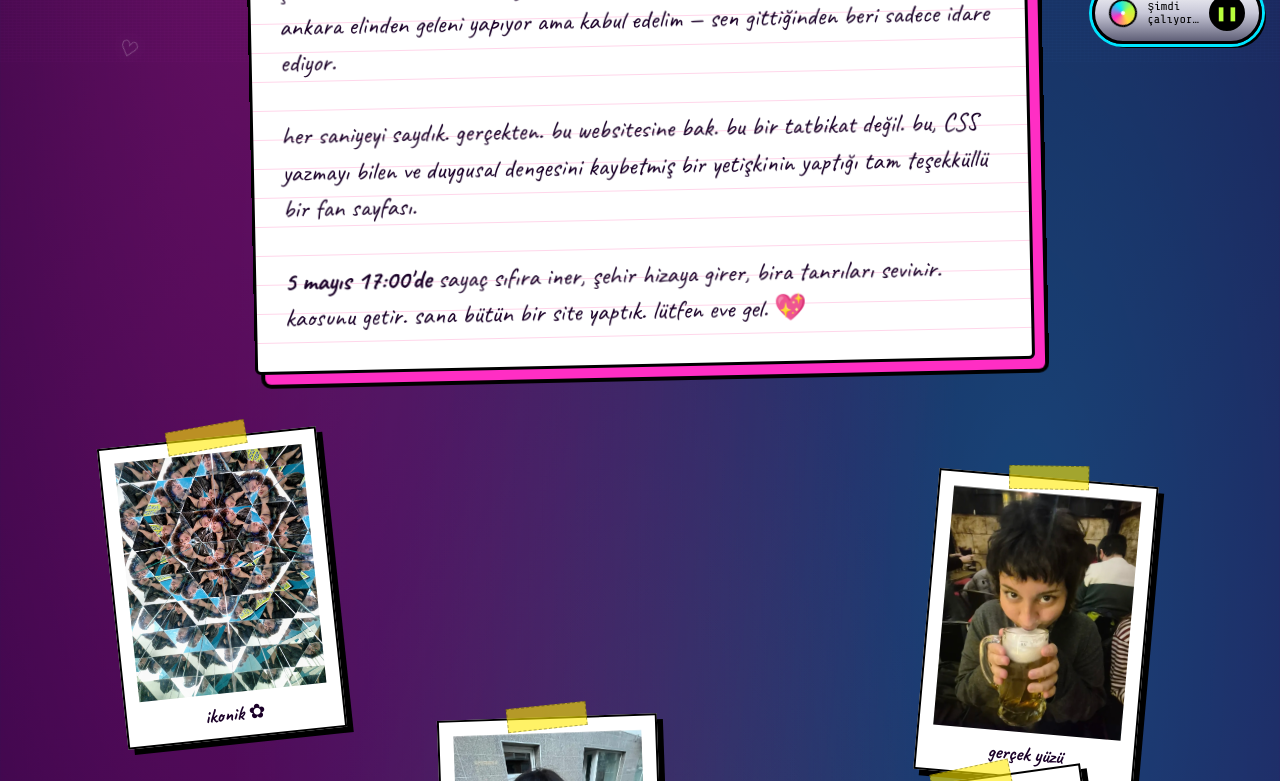
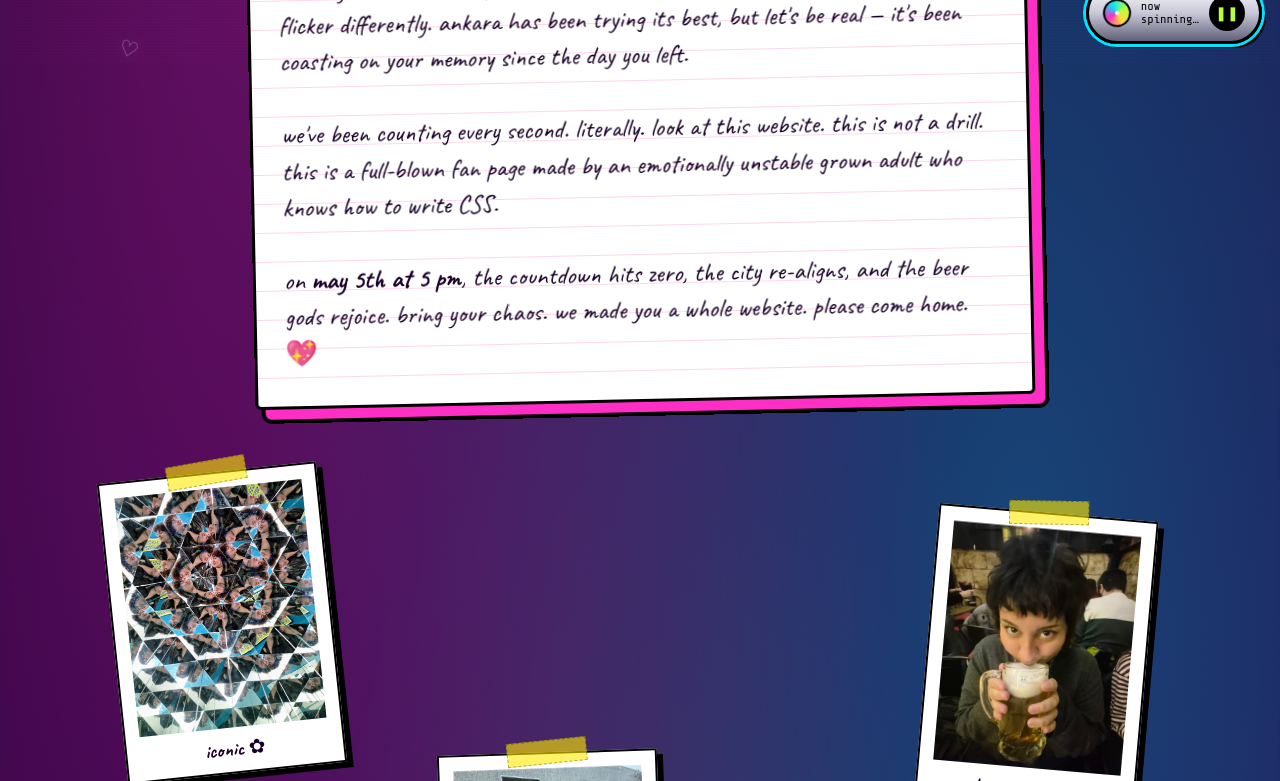
Before and after one commit to Berkalo/deniz_sayac, a plain HTML site: page index.html in a window 1280 px wide. Shown: the part 738-1519 px from the top of the page. Drawn offline with nearby package versions, Linux system fonts and the light colour scheme; a web font is replaced by a local one.

Commit message:
Swap door and secret-dot targets: door → Deniz Gitti (dark), dot → Alevi köşesi; default to English
- Bottom-right door button now opens the "Deniz Gitti" dark site (password BİRABİTTİ)
- The tiny footer dot now opens Alevi köşesi (password EYVALLAH)
- LANG defaults to 'en' so the main counter page renders in English on first load

Co-Authored-By: Claude Opus 4.7 (1M context) <noreply@anthropic.com>

```diff
--- a/index.html
+++ b/index.html
@@ -1441,7 +1441,7 @@ const T = {
   }
 };
 
-let LANG = 'tr';
+let LANG = 'en';
 
 function applyLang(){
   const t = T[LANG];
@@ -1723,7 +1723,7 @@ const darkExit = document.getElementById('darkExit');
 function openPw(){ pwBack.classList.add('on'); pwInput.value = ''; pwErr.textContent = ''; setTimeout(() => pwInput.focus(), 50); }
 function closePw(){ pwBack.classList.remove('on'); }
 
-document.getElementById('secretDot').addEventListener('click', () => { /* routed below */ });
+document.getElementById('secretDot').addEventListener('click', () => openPwFor('alevi'));
 pwCancel.addEventListener('click', closePw);
 pwBack.addEventListener('click', e => { if (e.target === pwBack) closePw(); });
 pwInput.addEventListener('keydown', e => { if (e.key === 'Enter') pwGo.click(); });
@@ -1895,7 +1895,7 @@ function openPwFor(kind){
   setTimeout(() => pwInput.focus(), 50);
 }
 
-doorBtn.addEventListener('click', () => openPwFor('alevi'));
+doorBtn.addEventListener('click', () => openPwFor('dark'));
 
 // Override pw handlers to route by target
 pwGo.replaceWith(pwGo.cloneNode(true));
```
